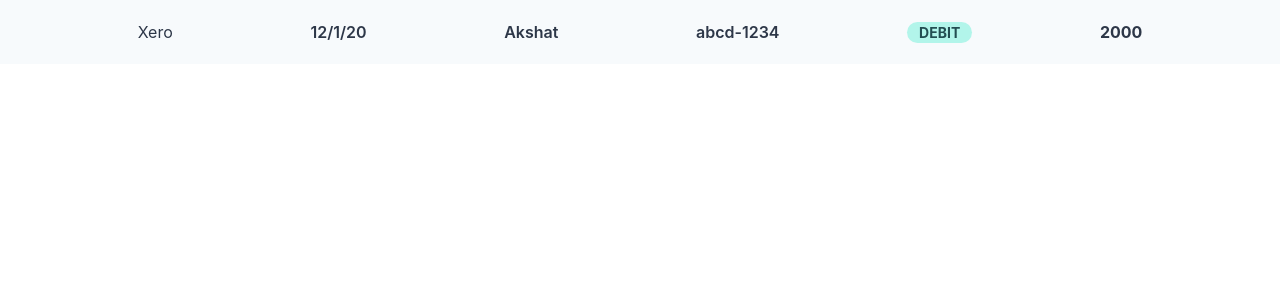
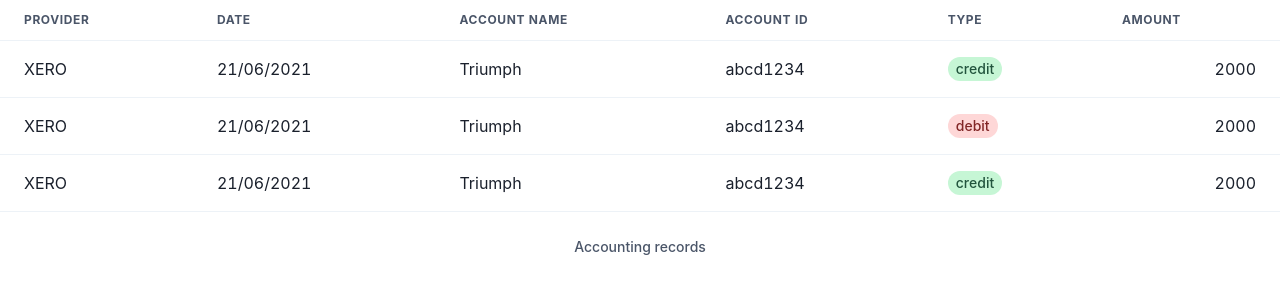
Before and after one commit to Crio-Winter-of-Doing-2021/RECKO-T5, a React (Create React App) app in the folder src/frontend/: page / in a window 1280 px wide. Shown: the top 300 px of the page. Built offline with nearby package versions, Linux system fonts and the light colour scheme.

Commit message:
accounting table created

```diff
--- a/src/frontend/src/App.tsx
+++ b/src/frontend/src/App.tsx
@@ -1,10 +1,9 @@
-import React from 'react';
-import EntryCard from './components/EntryCard';
+import DashBoard from './components/Pages/Dashboard'
 
 function App() {
   return (
     <div className="App">
-     <EntryCard provider="Xero" accountId="abcd-1234" accountName="Akshat" amount="2000" date="12/1/20" type="debit" />
+      <DashBoard />
     </div>
   );
 }
--- /dev/null
+++ b/src/frontend/src/components/AccountRow/index.tsx
@@ -0,0 +1,33 @@
+import { Tag, TagLabel, Tr, Td } from "@chakra-ui/react"
+// import './style.css'
+
+export interface AccountRowProps {
+  id ?: string,
+  accountName : string,
+  accountId : string,
+  amount : Number,
+  date : string,
+  type : "debit" | "credit"
+  provider : string
+}
+
+const AccountRow: React.FC<AccountRowProps> = ({provider, accountName, accountId, amount, date, type}) => {
+  const ColorOfTag : string = type === "credit" ? "green" : "red"
+  return (
+        <Tr>
+          <Td>{provider}</Td>
+          <Td>{date}</Td>
+          <Td>{accountName}</Td>
+          <Td>{accountId}</Td>
+          <Td>
+          <Tag size="md" colorScheme={ColorOfTag} borderRadius="full">
+            <TagLabel>{type}</TagLabel>
+          </Tag>
+          </Td>
+          <Td isNumeric>{amount}</Td>
+        </Tr>
+  );
+}
+
+
+export default AccountRow;
--- /dev/null
+++ b/src/frontend/src/components/AccountTable/index.tsx
@@ -0,0 +1,51 @@
+import AccountRow, {AccountRowProps} from "../AccountRow";
+
+import {
+  Table,
+  Thead,
+  Tbody,
+  Tr,
+  Th,
+  TableCaption,
+} from "@chakra-ui/react"
+import React from "react";
+
+export interface AccountTableProps{
+  accounts : Array<AccountRowProps>
+}
+
+
+const AccountTable : React.FC<AccountTableProps> = ({accounts}) => {
+  return (
+    <Table variant="simple">
+        <TableCaption>Accounting records</TableCaption>
+        <Thead>
+          <Tr>
+            <Th>Provider</Th>
+            <Th>Date</Th>
+            <Th>Account Name</Th>
+            <Th>Account ID</Th>
+            <Th>type</Th>
+            <Th>Amount</Th>
+          </Tr>
+        </Thead>
+        <Tbody>
+        {
+          accounts.map((acc) => {
+            return <AccountRow
+                    provider={acc.provider}
+                    accountName = {acc.accountName}
+                    date = {acc.date}
+                    accountId = {acc.accountId}
+                    type = {acc.type}
+                    amount = {acc.amount}
+                  />
+          })
+        }
+        </Tbody>
+    </Table>
+  )
+
+}
+
+export default AccountTable;
--- a/src/frontend/src/components/EntryCard/index.tsx
+++ /dev/null
@@ -1,31 +0,0 @@
-import { Box, Badge, Text } from "@chakra-ui/react"
-// import './style.css'
-
-export interface EntryCardProps {
-  accountName : string,
-  accountId : string,
-  amount : string,
-  date : string,
-  type : "debit" | "credit"
-  provider : string
-}
-
-const EntryCard: React.FC<EntryCardProps> = ({provider, accountName, accountId, amount, date, type}) => {
-  return (
-    <Box className="entry-card" width="100%" backgroundColor="#F7FAFC" color="#2D3748" bgGradient="linear(to-r, #F7FAFC,##F5F7FA)" padding="10px" d="flex" alignItems="baseline" justifyContent="space-evenly" margin="auto" overflow="hidden">
-        <Text fontWeight="normal" margin="auto 0" padding="10px">{provider}</Text>
-        <Text fontWeight="semibold" margin="auto 0" padding="10px">{date}</Text>
-        <Text fontWeight="semibold" margin="auto 0" padding="10px">{accountName}</Text>
-        <Text fontWeight="semibold" margin="auto 0" padding="10px">{accountId}</Text>
-        <Box d="flex" alignItems="baseline" margin="auto 0">
-          <Badge borderRadius="full" px="3" colorScheme="teal" fontSize="sm" >
-            {type}
-          </Badge>
-        </Box>
-        <Text fontWeight="bold" margin="auto 0" padding="10px">{amount}</Text>
-    </Box>
-
-  );
-}
-
-export default EntryCard;
--- /dev/null
+++ b/src/frontend/src/components/Pages/Dashboard.tsx
@@ -0,0 +1,19 @@
+import AccountTable from '../AccountTable'
+
+export interface DashBoardProps {
+
+}
+
+const DashBoard: React.FC<DashBoardProps> = () => {
+  return (
+    <AccountTable
+      accounts = {[
+        {id : "1", accountId:"abcd1234", accountName:"Triumph", date:"21/06/2021", provider:"XERO", type:"credit", amount:2000},
+        {id : "2", accountId:"abcd1234", accountName:"Triumph", date:"21/06/2021", provider:"XERO", type:"debit", amount:2000},
+        {id : "2", accountId:"abcd1234", accountName:"Triumph", date:"21/06/2021", provider:"XERO", type:"credit", amount:2000}
+      ]}
+    />
+  );
+}
+
+export default DashBoard;
```
Also changed, not shown: src/frontend/src/components/AccountRow/style.css (renamed from src/frontend/src/components/EntryCard/style.css).
